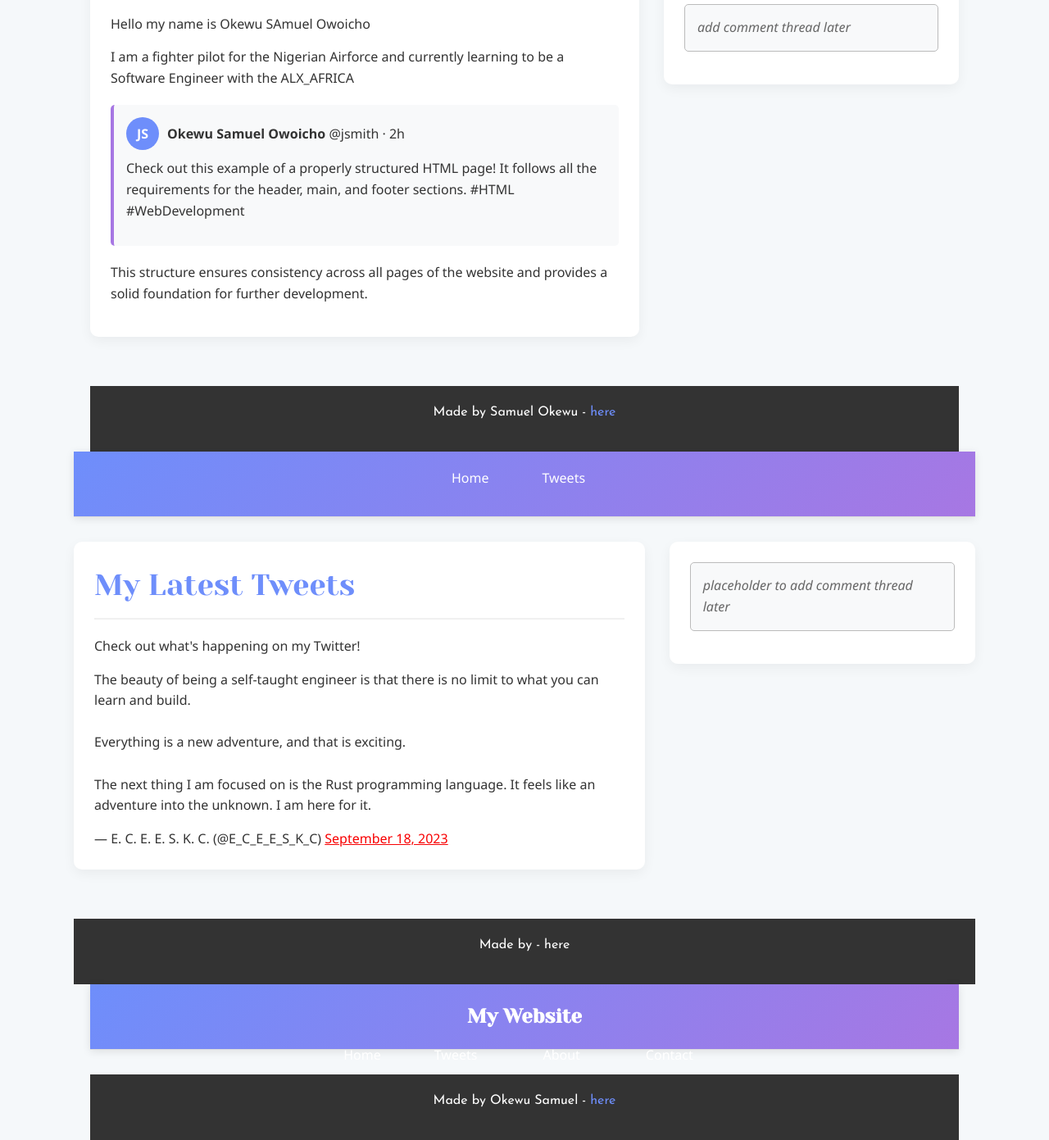
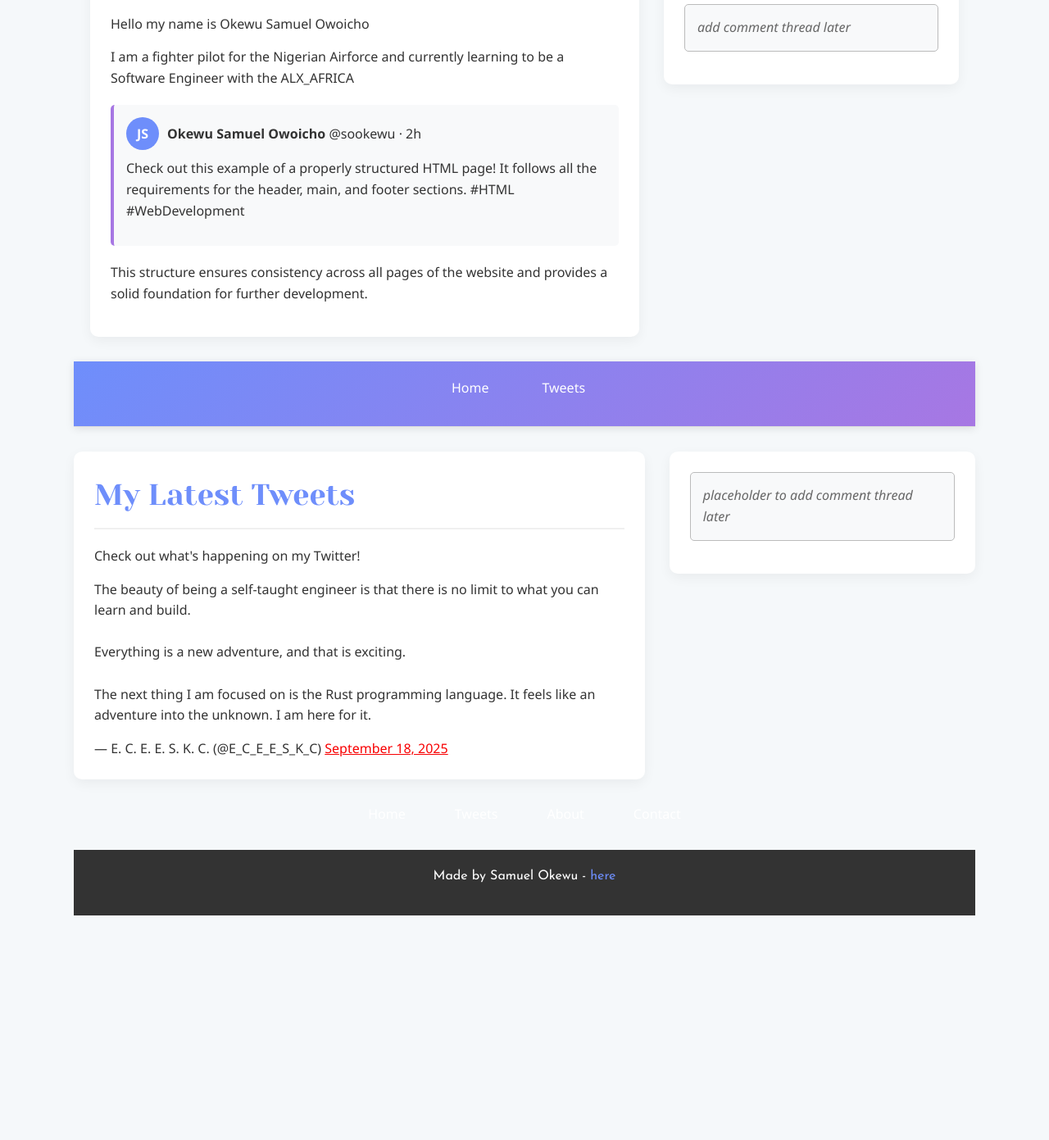
Before and after one commit to SamuelOkewu/alx_html_css, a plain HTML site: page css_basic/tweets.html in a window 1280 px wide. Shown: the part 208-1599 px from the top of the page at 82% size. After the commit the page ends 1325 px from the top, so only its background shows below. Drawn offline with Linux system fonts and the light colour scheme.

Commit message:
Update tweets.html

```diff
--- a/css_basic/tweets.html
+++ b/css_basic/tweets.html
@@ -197,7 +197,7 @@
         <main>
             <article>
                 <h1>Welcome to Our Website</h1>
-                <p>Hello my name is Okewu SAmuel Owoicho</p>
+                <p>Hello my name is Okewu Samuel Owoicho</p>
 
                 <p>I am a fighter pilot for the Nigerian Airforce and currently learning to be a Software Engineer with the ALX_AFRICA</p>
 
@@ -205,7 +205,7 @@
                     <div class="tweet-header">
                         <div class="tweet-avatar">JS</div>
                         <div>
-                            <strong>Okewu Samuel Owoicho</strong> @jsmith · 2h
+                            <strong>Okewu Samuel Owoicho</strong> @sookewu · 2h
                         </div>
                     </div>
                     <p>Check out this example of a properly structured HTML page! It follows all the requirements for the header, main, and footer sections. #HTML #WebDevelopment</p>
@@ -220,9 +220,7 @@
             </aside>
         </main>
 
-        <footer>
-            <p>Made by Samuel Okewu - <a href="https://www.samuelokewu.com" target="_blank">here</a></p>
-        </footer>
+
     </div>
 </body>
 </html>
@@ -245,7 +243,7 @@
         <h1>My Latest Tweets</h1>
         <p>Check out what's happening on my Twitter!</p>
         <blockquote class="twitter-tweet">
-          <p lang="en" dir="ltr">The beauty of being a self-taught engineer is that there is no limit to what you can learn and build.<br><br>Everything is a new adventure, and that is exciting. <br><br>The next thing I am focused on is the Rust programming language. It feels like an adventure into the unknown. I am here for it.</p>&mdash; E. C. E. E. S. K. C. (@E_C_E_E_S_K_C) <a href="https://twitter.com/E_C_E_E_S_K_C/status/1703666324908083656?ref_src=twsrc%5Etfw">September 18, 2023</a>
+          <p lang="en" dir="ltr">The beauty of being a self-taught engineer is that there is no limit to what you can learn and build.<br><br>Everything is a new adventure, and that is exciting. <br><br>The next thing I am focused on is the Rust programming language. It feels like an adventure into the unknown. I am here for it.</p>&mdash; E. C. E. E. S. K. C. (@E_C_E_E_S_K_C) <a href="https://twitter.com/E_C_E_E_S_K_C/status/1703666324908083656?ref_src=twsrc%5Etfw">September 18, 2025</a>
         </blockquote>
         <script async src="https://platform.twitter.com/widgets.js" charset="utf-8"></script>
       </article>
@@ -253,9 +251,6 @@
         <p>placeholder to add comment thread later</p>
       </aside>
     </main>
-    <footer>
-      <p>Made by - here</p>
-    </footer>
   </body>
 </html>
 
@@ -440,9 +435,6 @@
     </style>
 </head>
 <body>
-    <div class="container">
-        <header>
-            <div class="logo">My Website</div>
             <nav>
                 <ul>
                     <li><a href="index.html">Home</a></li>
@@ -454,9 +446,8 @@
         </header>
 
         <h3></h3>
-        <footer>
-            <p>Made by Okewu Samuel - <a href="https://www.samuelokewu.com" target="_blank">here</a></p>
+<footer>
+            <p>Made by Samuel Okewu - <a href="https://www.samuelokewu.com" target="_blank">here</a></p>
         </footer>
-    </div>
 </body>
 </html>
```
